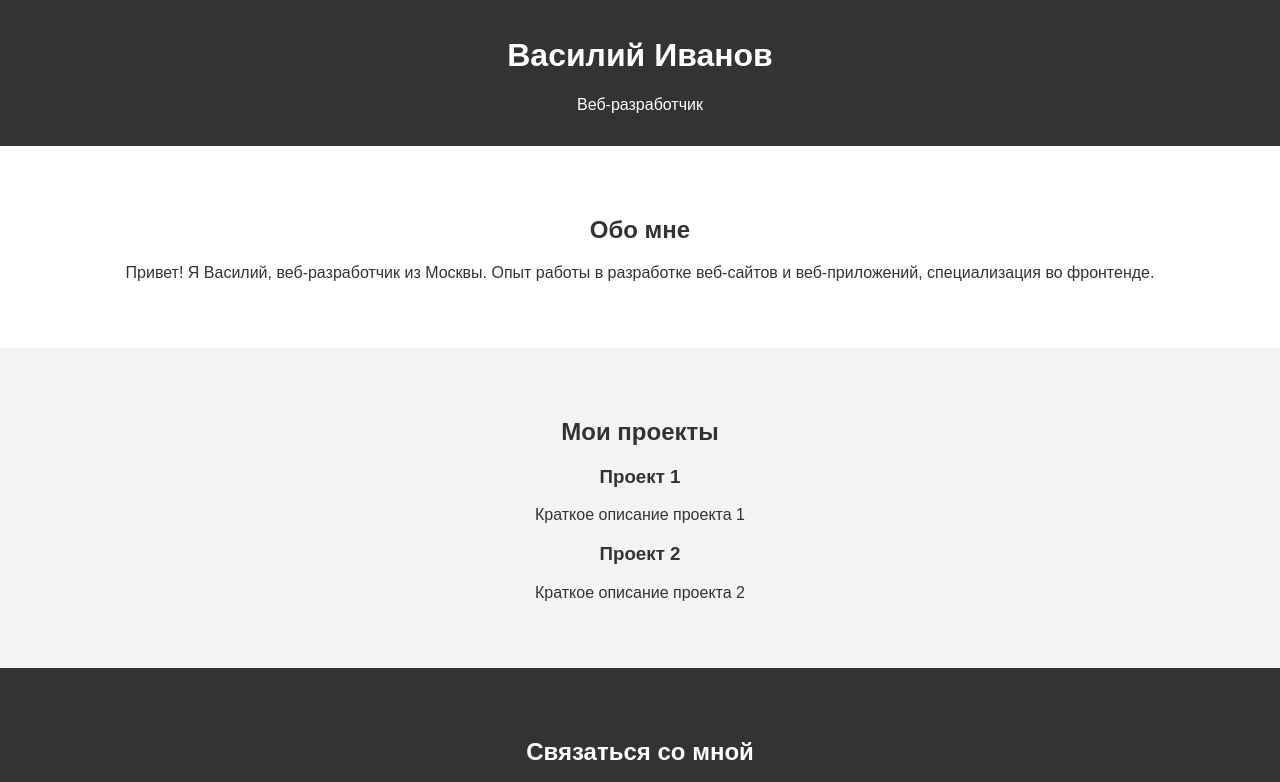
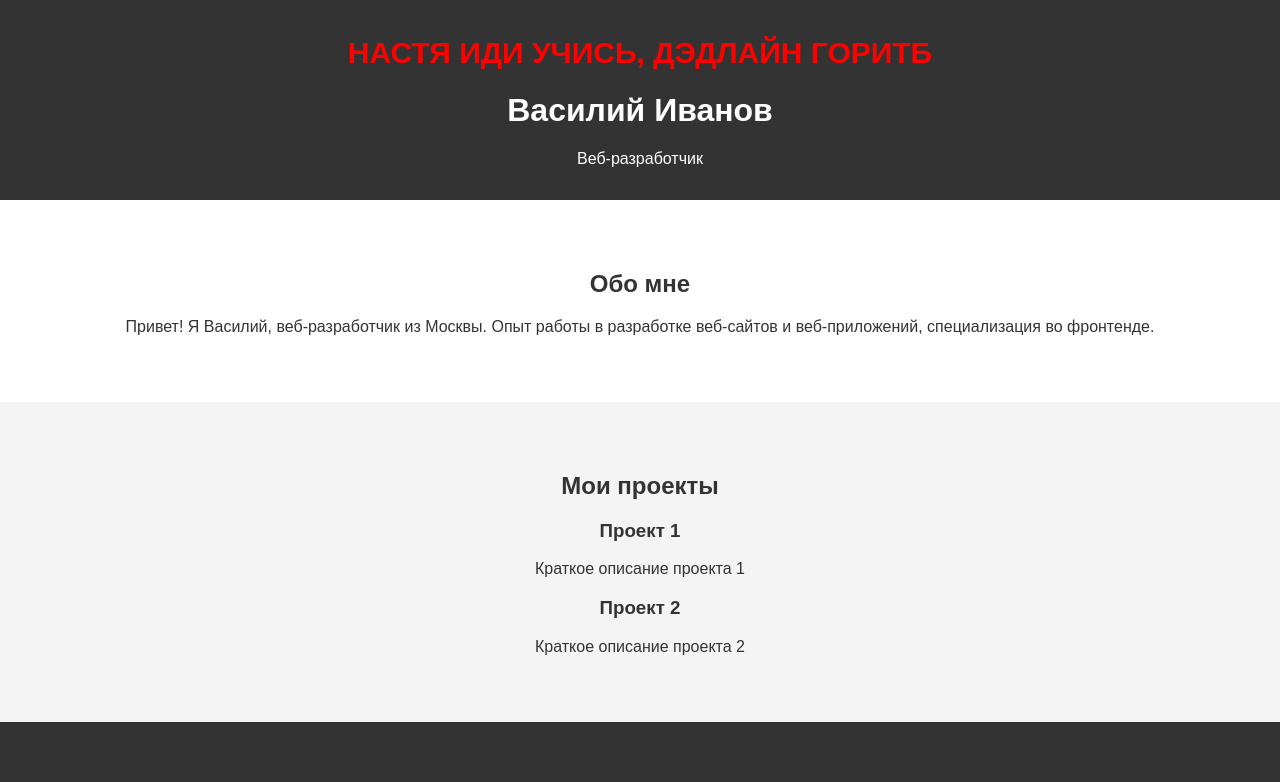
Before and after one commit to Darfusian/work_zero, a plain HTML site: page index.html in a window 1280 px wide. Shown: the top 782 px of the page. Drawn offline with Linux system fonts and the light colour scheme.

Commit message:
Update index.html

```diff
--- a/index.html
+++ b/index.html
@@ -44,6 +44,7 @@
 </head>
 <body>
   <header>
+    <h1 style="color:red; font-size: 30px;">НАСТЯ ИДИ УЧИСЬ, ДЭДЛАЙН ГОРИТБ</h1>
     <h1>Василий Иванов</h1>
     <p>Веб-разработчик</p>
   </header>
```
